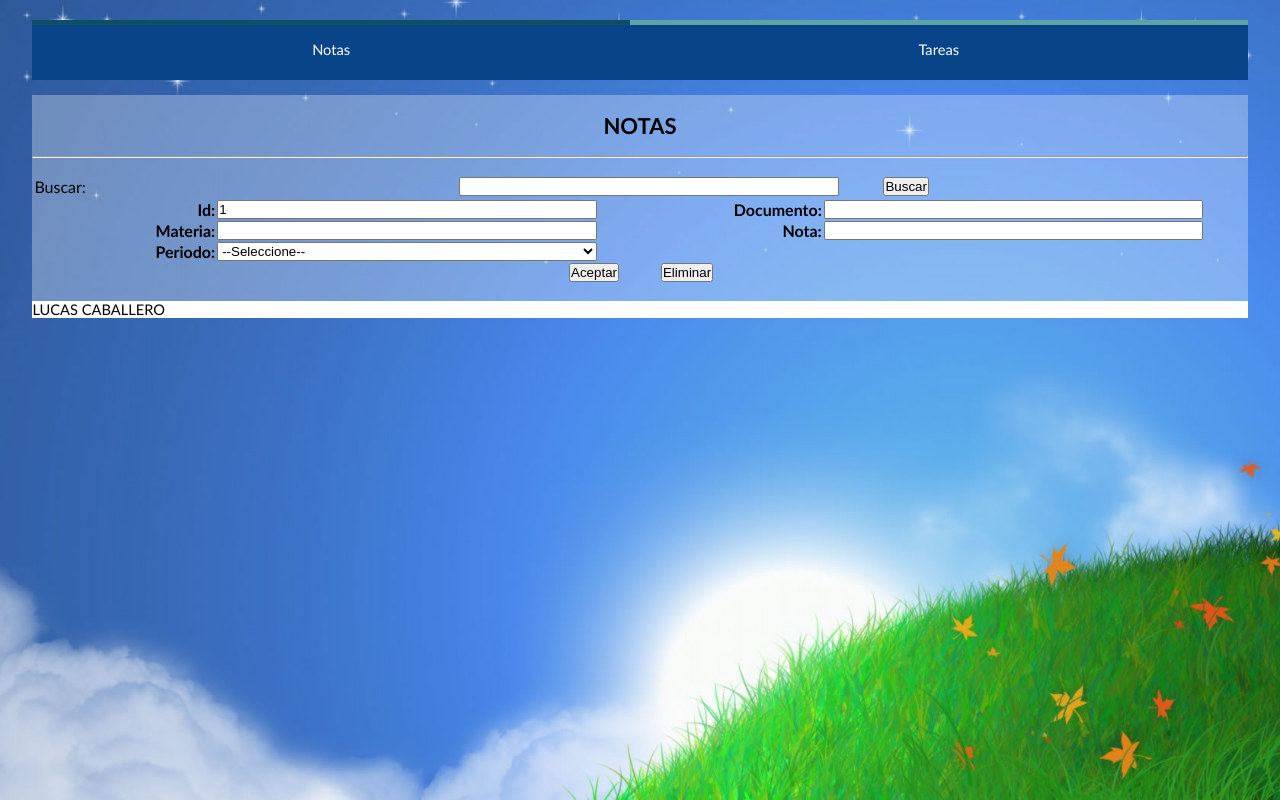
After one commit to lucascaballero/ver-1.0, a PHP site: page /docente/materia/index.php?id=1 in a window 1280 px wide. The commit adds this page. Run offline with PHP 8.4, Linux system fonts and the light colour scheme; data that the repository does not hold is empty.

Commit message:
Version 2
Se realizo la iteración de notas para interfaz de docentes.

```diff
--- a/administrador/horarios/eliminar.php
+++ /dev/null
@@ -1,5 +0,0 @@
-<?php
-	include("../../conexion.php");
-
-	mysql_query("DELETE FROM lucascaballero.`horarios` WHERE `id`='".$_POST['id']."'") or die (mysql_error());
-?>
--- /dev/null
+++ b/docente/materia/eliminar.php
@@ -0,0 +1,5 @@
+<?php
+	include("../../conexion.php");
+
+	mysql_query("DELETE FROM lucascaballero.`materia` WHERE `id`='".$_POST['id']."'") or die (mysql_error());
+?>
--- a/administrador/horarios/guardar.php
+++ b/docente/materia/guardar.php
@@ -1,7 +1,7 @@
 <?php
 	include("../../conexion.php");
 
-	mysql_query("INSERT INTO lucascaballero.`horarios` (`clase`,`horario`,`dias`,`salon`)
+	mysql_query("INSERT INTO lucascaballero.`materia` (`nombre`,`profesorasignado`,`horario`,`dias`,`salon`)
 	VALUES ('".$_POST['nombre']."','".$_POST['profesorasignado']."','".$_POST['horario']."','".$_POST['dias']."','".$_POST['salon']."')") or die (mysql_error());
 	echo'<script>javascript:location.href = "index.php";alert("Registro guardado con exito")</script>';
 ?>
--- /dev/null
+++ b/docente/materia/index.php
@@ -0,0 +1,99 @@
+<?php
+	include("../../conexion.php");
+?>
+<!DOCTYPE html/>
+<html>
+	<head>
+		<title>Lucas Caballero</title>
+		<link rel="stylesheet" media="all" type="text/css" href="../../css/style_administrador.css"/>
+		<link href="../../fonts/style.css" type="text/css" media="all" rel="stylesheet"/>
+		<script src="../../js/jquery.js"></script>
+		<script src="../../js/scriptusuarios.js"></script>
+		<meta charset="UTF-8" media="all" />
+	</head>
+	<body>
+		<nav>
+			<ul>
+				<li><a href="../notas/index.php"><span class="primero"><i class="icon icon-user"></i></span>Notas</a></li>
+				<li><a href="../tareas/index.php"><span class="segundo"><i class="icon icon-text"></i></span>Tareas</a></li>
+			</ul>
+		</nav>
+		<section>
+			<br>
+			<h1 align="center">NOTAS</h1>
+			<br>
+			<hr>
+			<br>
+			<form method="get" action="buscar.php">
+				<table>
+					<tr>
+						<td>
+							Buscar:
+						</td>
+						<td>
+							<input type="text" id="buscar" name="buscar" style="margin-right: 20px;"/>
+						</td>
+						<td>
+							<input type="submit" style="margin-right: 20px;" value="Buscar"/>
+						</td>
+					</tr>
+				</table>
+			</form>
+			<form method="post" id="notas">
+				<table>
+					<tr>
+						<th>
+							Id:
+						</th>
+						<td>
+							<input type="text" name="id" id="id" readonly="readonly" value="<?php echo $_GET['id']; ?>" />
+						</td>
+						<th>
+							Documento:
+						</th>
+						<td>
+							<input type="text" name="documento" id="documento" required="required" value="<?php echo $_GET['documento']; ?>" />
+						</td>
+					</tr>
+					<tr>
+						<th>
+							Materia:
+						</th>
+						<td>
+							<input type="text" name="materia" id="materia" required="required" value="<?php echo $_GET['materia']; ?>" />
+						</td>
+						<th>
+							Nota:
+						</th>
+						<td>
+							<input type="text" name="nota" id="nota" required="required" value="<?php echo $_GET['nota']; ?>" />
+						</td>
+					</tr>
+
+					<tr>
+						<th>
+							Periodo:
+						</th>
+						<td>
+							<select name="periodo" id="periodo">
+								<option value="">--Seleccione--</option>
+								<option value="1er Periodo">1er Periodo</option>
+								<option value="2do Periodo">2do Periodo</option>
+								<option value="3er Periodo">3er Periodo</option>
+								<option value="4to Periodo">4to Periodo</option>
+							</select>
+						</td>
+					</tr>
+					<tr>
+						<td colspan="2" style="text-align: right;"><input type="submit" id="aceptar" style="margin-right: 20px;" value="Aceptar"/></td>
+						<td colspan="2" style="text-align: left;"><input type="submit" id="eliminar" style="margin-left: 20px;" value="Eliminar"/></td>
+					</tr>
+				</table>
+			</form>
+			<br>
+		</section>
+		<footer>
+			LUCAS CABALLERO
+		</footer>
+	</body>
+</html>
--- a/administrador/horarios/modificar.php
+++ b/docente/materia/modificar.php
@@ -1,7 +1,7 @@
 <?php
 	include("../../conexion.php");
 
-	mysql_query("UPDATE lucascaballero.`horarios` SET `nombre`='".$_POST['nombre']."',
+	mysql_query("UPDATE lucascaballero.`materia` SET `nombre`='".$_POST['nombre']."',
 	`profesorasignado`='".$_POST['profesorasignado']."',`horario`='".$_POST['horario']."',`dias`='".$_POST['dias']."',`salon`='".$_POST['salon']."'
 	 WHERE `id`='".$_POST['id']."'") or die (mysql_error());
 	echo'<script>javascript:location.href = "index.php";alert("Registro modificado con exito")</script>';
--- /dev/null
+++ b/docente/nav.php
@@ -0,0 +1,4 @@
+<ul>
+	<li><a href="docente/notas/index.php"><span class="primero"><i class="icon icon-user"></i></span>Notas</a></li>
+	<li><a href="docente/tareas/index.php"><span class="segundo"><i class="icon icon-text"></i></span>Tareas</a></li>
+</ul>
--- a/administrador/horarios/buscar.php
+++ b/docente/notas/buscar.php
@@ -1,8 +1,7 @@
 <?php
 	include("../../conexion.php");
 
-	$query = mysql_query("SELECT * FROM lucascaballero.`horarios` WHERE id = '".$_GET['buscar']."' OR nombre LIKE '%".$_GET['buscar']."%'
-	ORDER BY id DESC LIMIT 1") or die (mysql_error());
+	$query = mysql_query("SELECT * FROM lucascaballero.`notas` WHERE documento = '".$_GET['buscar']."' ORDER BY id DESC LIMIT 1") or die (mysql_error());
 	if(mysql_num_rows($query)){
 		while($row = mysql_fetch_array($query)){
 			foreach ($row as $key => $value) {
--- /dev/null
+++ b/docente/notas/eliminar.php
@@ -0,0 +1,5 @@
+<?php
+	include("../../conexion.php");
+
+	mysql_query("DELETE FROM lucascaballero.`notas` WHERE `id`='".$_POST['id']."'") or die (mysql_error());
+?>
```
Also changed, not shown: docente/materia/buscar.php (added, +22 -0 lines), docente/notas/guardar.php (added, +7 -0 lines), docente/notas/index.php (renamed from administrador/horarios/index.php, +27 -19 lines), docente/notas/modificar.php (added, +7 -0 lines).
